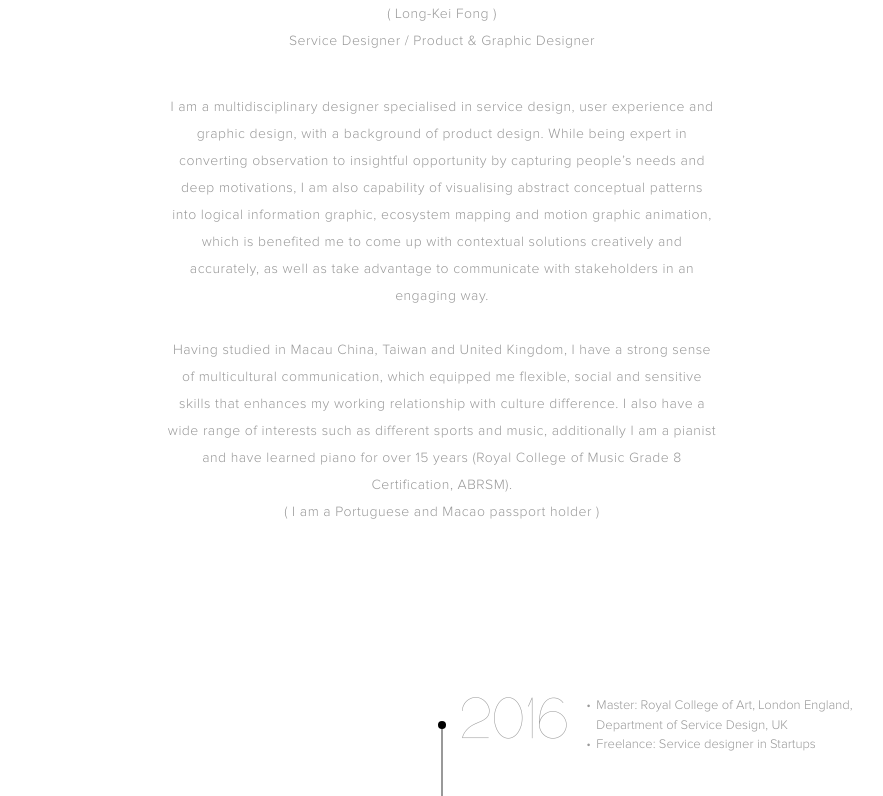
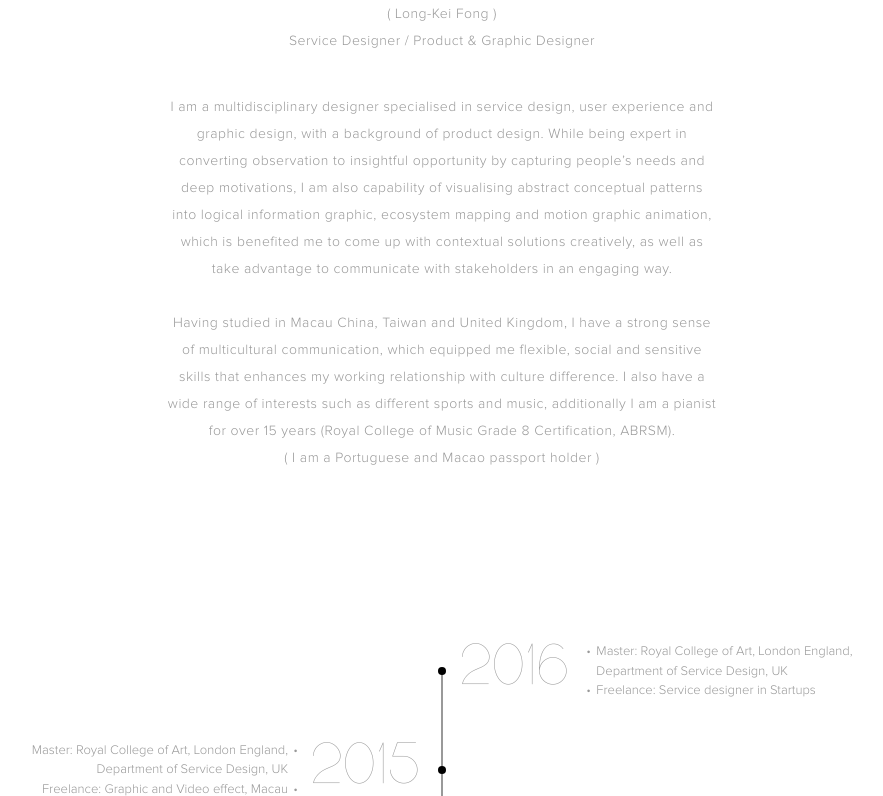
Before and after one commit to guiarocky/portfolio, a PHP site: page / in a window 1280 px wide. Shown: the part 3087-3883 px from the top of the page, without its empty margins (198-1081 px from the left). Run offline with PHP 8.4, Linux system fonts and the light colour scheme; some web fonts are replaced.

Commit message:
update description

```diff
--- a/css/main.css
+++ b/css/main.css
@@ -1551,7 +1551,6 @@
 	margin-bottom: 35px;
 	width:550px;
 	margin:0 auto;
-
 	/*margin-bottom: 80px;*/
 
 }
--- a/index.html
+++ b/index.html
@@ -1400,10 +1400,10 @@
 
 								<br><br><br>
 								<div class="lightbox_text">
-								<p> I am a multidisciplinary designer specialised in service design, user experience and graphic design, with a background of product design. While being expert in converting observation to insightful opportunity by capturing people’s needs and deep motivations, I am also capability of visualising abstract conceptual patterns into logical information graphic, ecosystem mapping and motion graphic animation, which is benefited me to come up with contextual solutions creatively and accurately, as well as take advantage to communicate with stakeholders in an engaging way.
+								<p> I am a multidisciplinary designer specialised in service design, user experience and graphic design, with a background of product design. While being expert in converting observation to insightful opportunity by capturing people’s needs and deep motivations, I am also capability of visualising abstract conceptual patterns into logical information graphic, ecosystem mapping and motion graphic animation, which is benefited me to come up with contextual solutions creatively, as well as take advantage to communicate with stakeholders in an engaging way.
 								 <br>
 								<br>
-								Having studied in Macau China, Taiwan and United Kingdom, I have a strong sense of multicultural communication, which equipped me flexible, social and sensitive skills that enhances my working relationship with culture difference. I also have a wide range of interests such as different sports and music, additionally I am a pianist and have learned piano for over 15 years (Royal College of Music Grade 8 Certification, ABRSM).
+								Having studied in Macau China, Taiwan and United Kingdom, I have a strong sense of multicultural communication, which equipped me flexible, social and sensitive skills that enhances my working relationship with culture difference. I also have a wide range of interests such as different sports and music, additionally I am a pianist for over 15 years (Royal College of Music Grade 8 Certification, ABRSM).
 								 <br> ( I am a Portuguese and Macao passport holder )</p>
 
 							<!-- <div class="experience_title"><h1> EXPERIENCE<h1></div> -->
```
